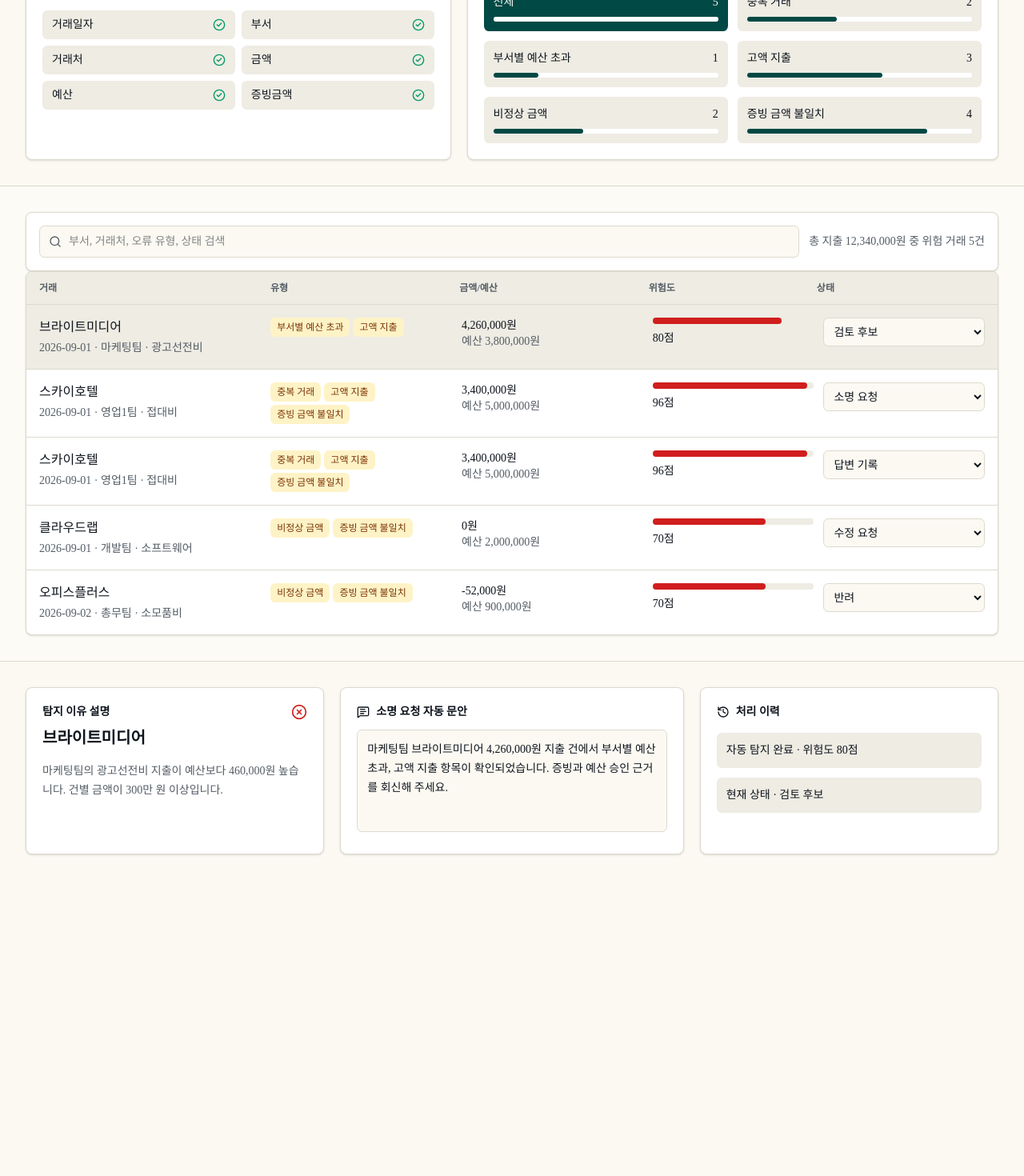
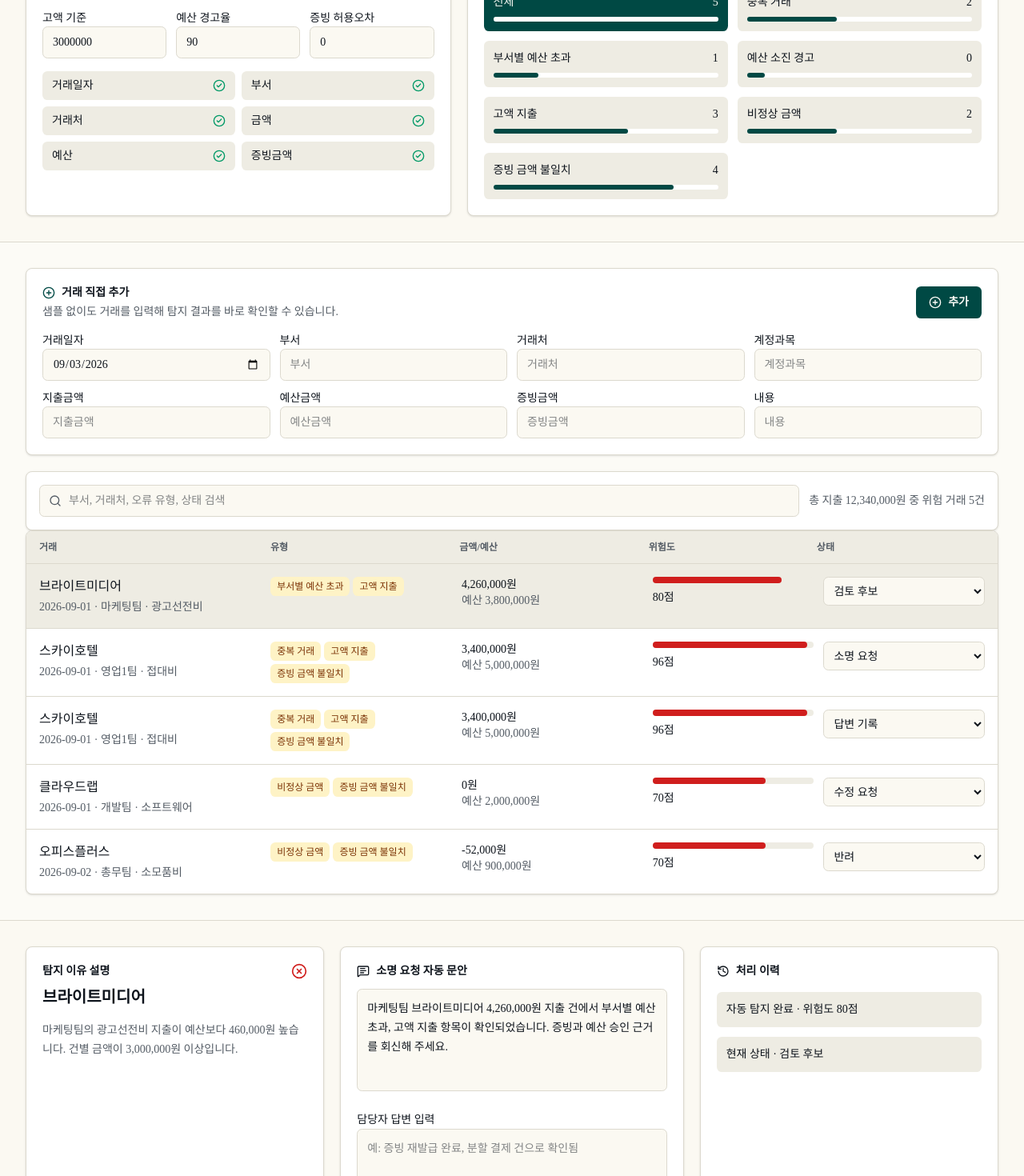
Before and after one commit to woo9451/accounting-review-mvp, a React (Vite) app: page / in a window 1280 px wide. Shown: the part 560-2030 px from the top of the page at 80% size. Before the commit the page ends 1660 px from the top, so only its background shows below. Built offline with nearby package versions, Linux system fonts and the light colour scheme.

Commit message:
Add interactive review inputs

```diff
--- a/app/page.tsx
+++ b/app/page.tsx
@@ -10,6 +10,7 @@
   FileSpreadsheet,
   History,
   MessageSquareText,
+  PlusCircle,
   Search,
   ShieldAlert,
   SlidersHorizontal,
@@ -42,6 +43,23 @@
   severity: number;
   reason: string;
   request: string;
+};
+
+type DetectionRules = {
+  highAmount: number;
+  budgetWarningRate: number;
+  evidenceTolerance: number;
+};
+
+type DraftTransaction = {
+  date: string;
+  department: string;
+  vendor: string;
+  category: string;
+  description: string;
+  amount: string;
+  budget: string;
+  evidenceAmount: string;
 };
 
 declare global {
@@ -243,7 +261,7 @@
   }));
 }
 
-function detectFindings(rows: Transaction[]): Finding[] {
+function detectFindings(rows: Transaction[], rules: DetectionRules): Finding[] {
   const duplicateKeys = new Map<string, number>();
   rows.forEach((row) => {
     const key = `${row.date}|${row.department}|${row.vendor}|${row.amount}`;
@@ -256,25 +274,36 @@
       const types: string[] = [];
 
       if ((duplicateKeys.get(duplicateKey) ?? 0) > 1) types.push("중복 거래");
-      if (row.budget > 0 && row.amount > row.budget) types.push("부서별 예산 초과");
-      if (row.amount >= 3_000_000) types.push("고액 지출");
+      if (row.budget > 0 && row.amount > row.budget) {
+        types.push("부서별 예산 초과");
+      } else if (row.budget > 0 && row.amount >= row.budget * (rules.budgetWarningRate / 100)) {
+        types.push("예산 소진 경고");
+      }
+      if (row.amount >= rules.highAmount) types.push("고액 지출");
       if (!Number.isFinite(row.amount) || row.amount <= 0) types.push("비정상 금액");
-      if (typeof row.evidenceAmount === "number" && row.evidenceAmount !== row.amount) {
+      if (
+        typeof row.evidenceAmount === "number" &&
+        Math.abs(row.evidenceAmount - row.amount) > rules.evidenceTolerance
+      ) {
         types.push("증빙 금액 불일치");
       }
 
       if (types.length === 0) return null;
 
-      const severity = Math.min(100, 38 + types.length * 16 + (row.amount >= 3_000_000 ? 10 : 0));
+      const severity = Math.min(100, 38 + types.length * 16 + (row.amount >= rules.highAmount ? 10 : 0));
       const reason = [
         types.includes("중복 거래") &&
           `거래일자, 금액, 부서, 거래처가 같은 거래가 ${duplicateKeys.get(duplicateKey)}건 존재합니다.`,
         types.includes("부서별 예산 초과") &&
           `${row.department}의 ${row.category} 지출이 예산보다 ${formatMoney(row.amount - row.budget)}원 높습니다.`,
-        types.includes("고액 지출") && "건별 금액이 300만 원 이상입니다.",
+        types.includes("예산 소진 경고") &&
+          `${row.department}의 ${row.category} 예산 소진율이 ${rules.budgetWarningRate}% 이상입니다.`,
+        types.includes("고액 지출") && `건별 금액이 ${formatMoney(rules.highAmount)}원 이상입니다.`,
         types.includes("비정상 금액") && "금액이 숫자가 아니거나 0원 이하입니다.",
         types.includes("증빙 금액 불일치") &&
-          `증빙 금액 ${formatMoney(row.evidenceAmount ?? 0)}원과 지출내역 ${formatMoney(row.amount)}원이 다릅니다.`,
+          `증빙 금액 ${formatMoney(row.evidenceAmount ?? 0)}원과 지출내역 ${formatMoney(row.amount)}원의 차이가 허용오차 ${formatMoney(
+            rules.evidenceTolerance,
+          )}원을 넘습니다.`,
       ]
         .filter(Boolean)
         .join(" ");
@@ -337,12 +366,28 @@
 
 export default function Home() {
   const [rows, setRows] = useState<Transaction[]>(sampleRows);
+  const [rules, setRules] = useState<DetectionRules>({
+    highAmount: 3_000_000,
+    budgetWarningRate: 90,
+    evidenceTolerance: 0,
+  });
+  const [draft, setDraft] = useState<DraftTransaction>({
+    date: "2026-09-03",
+    department: "",
+    vendor: "",
+    category: "",
+    description: "",
+    amount: "",
+    budget: "",
+    evidenceAmount: "",
+  });
+  const [answerDraft, setAnswerDraft] = useState("");
   const [query, setQuery] = useState("");
   const [activeType, setActiveType] = useState("전체");
   const [selectedId, setSelectedId] = useState<string | null>(null);
   const fileRef = useRef<HTMLInputElement>(null);
 
-  const findings = useMemo(() => detectFindings(rows), [rows]);
+  const findings = useMemo(() => detectFindings(rows, rules), [rows, rules]);
   const filteredFindings = findings.filter((finding) => {
     const haystack = [
       finding.transaction.id,
@@ -362,7 +407,7 @@
   const totalAmount = rows.reduce((sum, row) => sum + Math.max(row.amount, 0), 0);
   const overBudget = findings.filter((finding) => finding.types.includes("부서별 예산 초과")).length;
   const mismatch = findings.filter((finding) => finding.types.includes("증빙 금액 불일치")).length;
-  const typeCounts = ["중복 거래", "부서별 예산 초과", "고액 지출", "비정상 금액", "증빙 금액 불일치"].map(
+  const typeCounts = ["중복 거래", "부서별 예산 초과", "예산 소진 경고", "고액 지출", "비정상 금액", "증빙 금액 불일치"].map(
     (type) => ({ type, count: findings.filter((finding) => finding.types.includes(type)).length }),
   );
 
@@ -374,6 +419,54 @@
 
   const updateStatus = (id: string, status: ReviewStatus) => {
     setRows((current) => current.map((row) => (row.id === id ? { ...row, status } : row)));
+  };
+
+  const addTransaction = () => {
+    const amount = parseNumber(draft.amount);
+    const budget = parseNumber(draft.budget);
+    const evidenceAmount = draft.evidenceAmount ? parseNumber(draft.evidenceAmount) : amount;
+
+    if (!draft.department.trim() || !draft.vendor.trim() || !draft.category.trim()) return;
+
+    setRows((current) => [
+      {
+        id: `MANUAL-${String(current.length + 1).padStart(3, "0")}`,
+        date: draft.date || "날짜 없음",
+        department: draft.department.trim(),
+        vendor: draft.vendor.trim(),
+        category: draft.category.trim(),
+        description: draft.description.trim() || "수동 입력 거래",
+        amount,
+        budget,
+        evidenceAmount,
+        status: "검토 후보",
+      },
+      ...current,
+    ]);
+    setDraft({
+      date: "2026-09-03",
+      department: "",
+      vendor: "",
+      category: "",
+      description: "",
+      amount: "",
+      budget: "",
+      evidenceAmount: "",
+    });
+    setActiveType("전체");
+    window.setTimeout(() => scrollToSection("review"), 0);
+  };
+
+  const saveAnswer = () => {
+    if (!selected || !answerDraft.trim()) return;
+    setRows((current) =>
+      current.map((row) =>
+        row.id === selected.transaction.id
+          ? { ...row, answer: answerDraft.trim(), status: "답변 기록" }
+          : row,
+      ),
+    );
+    setAnswerDraft("");
   };
 
   const scrollToSection = (id: string) => {
@@ -563,6 +656,41 @@
             <p className="mt-2 text-sm leading-6 text-muted-foreground">
               거래일자, 금액, 부서, 거래처, 예산, 증빙금액 열을 자동 인식합니다.
             </p>
+            <div className="mt-4 grid gap-3 sm:grid-cols-3">
+              <label className="space-y-2 text-sm">
+                <span className="font-medium">고액 기준</span>
+                <input
+                  className="h-10 w-full rounded-md border bg-background px-3 outline-none focus:ring-2 focus:ring-ring"
+                  inputMode="numeric"
+                  value={rules.highAmount}
+                  onChange={(event) =>
+                    setRules((current) => ({ ...current, highAmount: parseNumber(event.target.value) }))
+                  }
+                />
+              </label>
+              <label className="space-y-2 text-sm">
+                <span className="font-medium">예산 경고율</span>
+                <input
+                  className="h-10 w-full rounded-md border bg-background px-3 outline-none focus:ring-2 focus:ring-ring"
+                  inputMode="numeric"
+                  value={rules.budgetWarningRate}
+                  onChange={(event) =>
+                    setRules((current) => ({ ...current, budgetWarningRate: parseNumber(event.target.value) }))
+                  }
+                />
+              </label>
+              <label className="space-y-2 text-sm">
+                <span className="font-medium">증빙 허용오차</span>
+                <input
+                  className="h-10 w-full rounded-md border bg-background px-3 outline-none focus:ring-2 focus:ring-ring"
+                  inputMode="numeric"
+                  value={rules.evidenceTolerance}
+                  onChange={(event) =>
+                    setRules((current) => ({ ...current, evidenceTolerance: parseNumber(event.target.value) }))
+                  }
+                />
+              </label>
+            </div>
             <div className="mt-4 grid gap-2 text-sm sm:grid-cols-2">
               {["거래일자", "부서", "거래처", "금액", "예산", "증빙금액"].map((item) => (
                 <div key={item} className="flex items-center justify-between rounded-md bg-muted px-3 py-2">
@@ -606,6 +734,51 @@
 
       <section id="review" className="scroll-mt-24 border-b bg-[oklch(0.988_0.007_95)]">
         <div className="mx-auto max-w-7xl px-5 py-8 lg:px-8">
+          <div className="mb-5 rounded-lg border bg-card p-5 shadow-sm">
+            <div className="flex flex-col gap-2 md:flex-row md:items-center md:justify-between">
+              <div>
+                <p className="flex items-center gap-2 text-sm font-semibold">
+                  <PlusCircle className="h-4 w-4 text-primary" />
+                  거래 직접 추가
+                </p>
+                <p className="mt-1 text-sm text-muted-foreground">샘플 없이도 거래를 입력해 탐지 결과를 바로 확인할 수 있습니다.</p>
+              </div>
+              <button
+                className="inline-flex h-10 items-center justify-center gap-2 rounded-md bg-primary px-4 text-sm font-semibold text-primary-foreground"
+                onClick={addTransaction}
+                type="button"
+              >
+                <PlusCircle className="h-4 w-4" />
+                추가
+              </button>
+            </div>
+            <div className="mt-4 grid gap-3 md:grid-cols-4">
+              {[
+                ["date", "거래일자", "date"],
+                ["department", "부서", "text"],
+                ["vendor", "거래처", "text"],
+                ["category", "계정과목", "text"],
+                ["amount", "지출금액", "text"],
+                ["budget", "예산금액", "text"],
+                ["evidenceAmount", "증빙금액", "text"],
+                ["description", "내용", "text"],
+              ].map(([key, label, type]) => (
+                <label key={key} className="space-y-2 text-sm">
+                  <span className="font-medium">{label}</span>
+                  <input
+                    className="h-10 w-full rounded-md border bg-background px-3 outline-none focus:ring-2 focus:ring-ring"
+                    placeholder={label}
+                    type={type}
+                    value={draft[key as keyof DraftTransaction]}
+                    onChange={(event) =>
+                      setDraft((current) => ({ ...current, [key]: event.target.value }))
+                    }
+                  />
+                </label>
+              ))}
+            </div>
+          </div>
+
           <div className="flex flex-col gap-3 rounded-lg border bg-card p-4 shadow-sm md:flex-row md:items-center">
             <div className="relative flex-1">
               <Search className="pointer-events-none absolute left-3 top-1/2 h-4 w-4 -translate-y-1/2 text-muted-foreground" />
@@ -703,6 +876,25 @@
                   value={selected.request}
                   readOnly
                 />
+                <div className="mt-4 space-y-2">
+                  <label className="text-sm font-medium" htmlFor="answer">
+                    담당자 답변 입력
+                  </label>
+                  <textarea
+                    className="min-h-24 w-full resize-none rounded-md border bg-background p-3 text-sm leading-6 outline-none focus:ring-2 focus:ring-ring"
+                    id="answer"
+                    placeholder="예: 증빙 재발급 완료, 분할 결제 건으로 확인됨"
+                    value={answerDraft}
+                    onChange={(event) => setAnswerDraft(event.target.value)}
+                  />
+                  <button
+                    className="inline-flex h-10 items-center justify-center rounded-md bg-primary px-4 text-sm font-semibold text-primary-foreground"
+                    onClick={saveAnswer}
+                    type="button"
+                  >
+                    답변 저장
+                  </button>
+                </div>
               </div>
 
               <div className="rounded-lg border bg-card p-5 shadow-sm">
```
